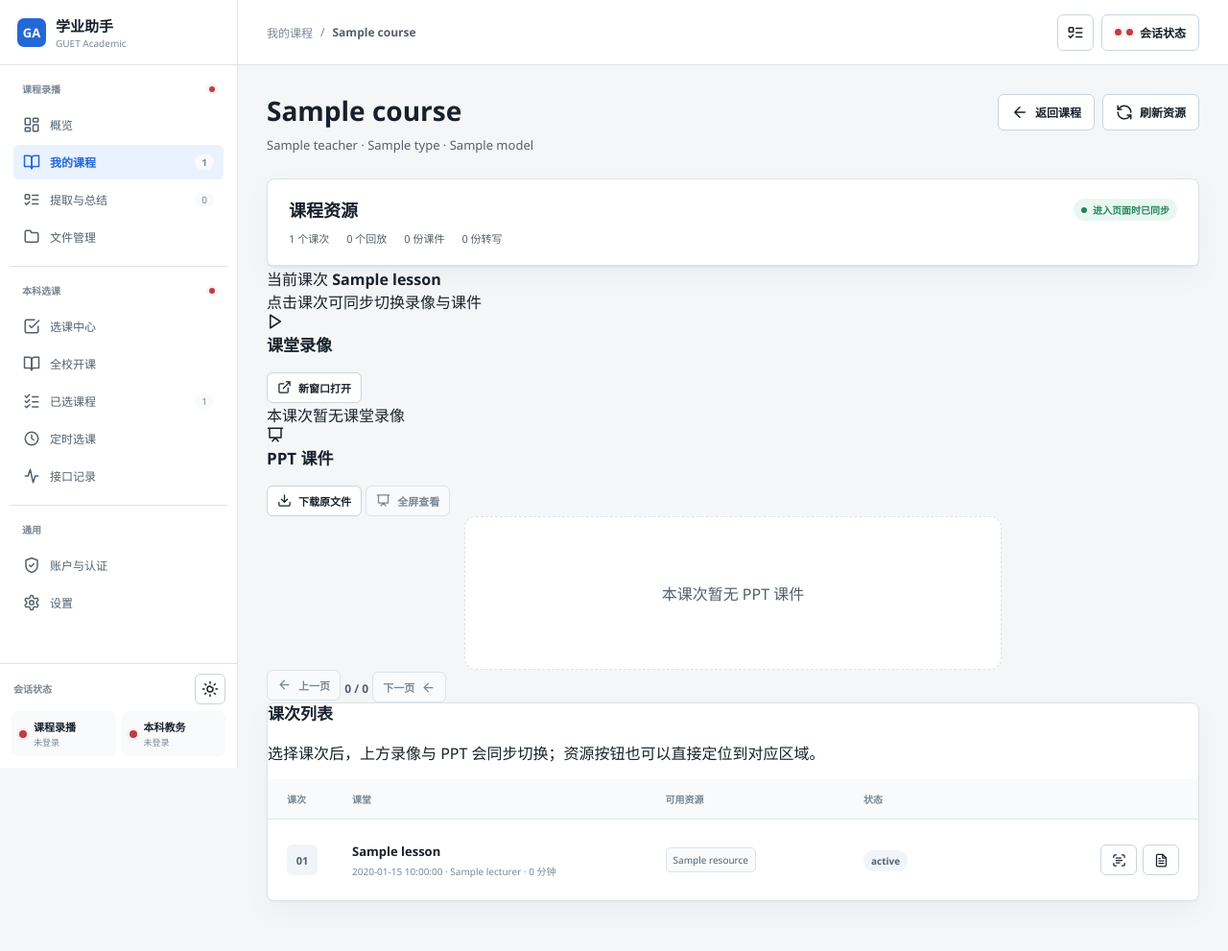
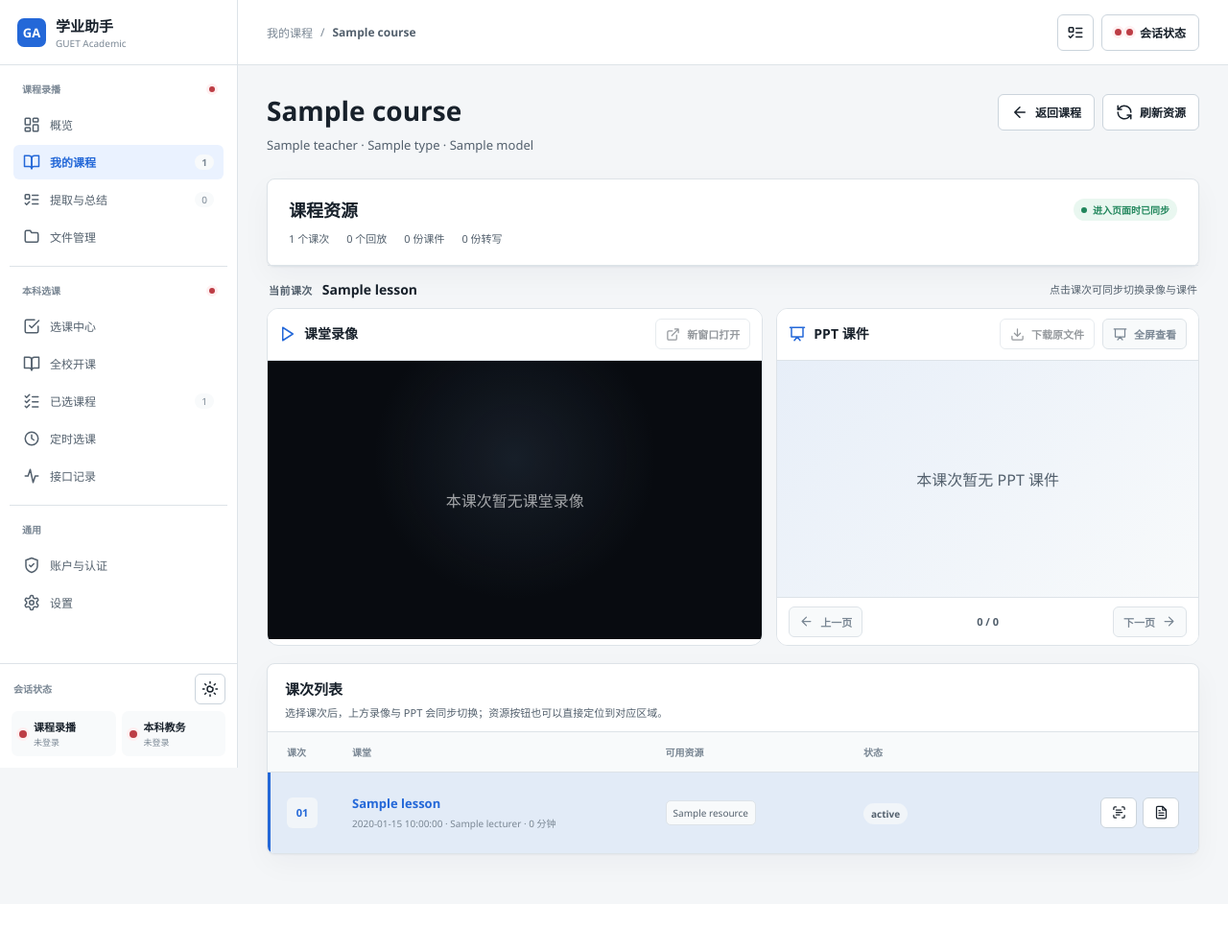
Before and after one commit to Yiyue345/fuckclassroom, a FastAPI app: template templates/course_detail.html in a window 1280 px wide. Shown: the whole page at 96% size. After the commit the page ends 912 px from the top, so only its background shows below. Run offline with FastAPI, Linux system fonts and the light colour scheme; the template is opened without the code that fills it: most values are stand-ins (such as "Sample title", 1, 10 or a date in 2020); some libraries are stand-ins or nearby versions.

Commit message:
style: polish unified course media workspace

```diff
--- a/static/course_media.css
+++ b/static/course_media.css
@@ -1,204 +1,207 @@
-.media-trigger {
-  appearance: none;
-  font: inherit;
-  cursor: pointer;
+.course-summary-surface {
+  margin-bottom: 14px;
 }
 
-button.resource-chip.media-trigger {
-  background: var(--surface-subtle, transparent);
-  color: var(--text-soft, inherit);
+.course-media-workspace {
+  margin-bottom: 18px;
 }
 
-button.resource-chip.media-trigger:hover {
-  border-color: var(--primary, currentColor);
-  color: var(--primary, currentColor);
+.course-media-context {
+  display: flex;
+  align-items: center;
+  justify-content: space-between;
+  gap: 16px;
+  margin-bottom: 10px;
+  padding: 0 2px;
 }
 
-body.media-dialog-open {
-  overflow: hidden;
+.course-media-context > div {
+  display: flex;
+  align-items: baseline;
+  gap: 10px;
+  min-width: 0;
 }
 
-.course-media-modal {
-  position: fixed;
-  inset: 0;
-  z-index: 1200;
-  display: grid;
-  place-items: center;
-  padding: 20px;
-  background: rgba(8, 12, 20, 0.72);
-  backdrop-filter: blur(8px);
+.course-media-context-label {
+  flex: 0 0 auto;
+  color: var(--text-soft);
+  font-size: 11px;
+  font-weight: 700;
+  letter-spacing: 0.04em;
 }
 
-.course-media-modal.hidden {
-  display: none;
-}
-
-.course-media-panel {
-  width: min(1180px, 96vw);
-  max-height: 94vh;
+.course-media-context strong {
+  min-width: 0;
   overflow: hidden;
-  border: 1px solid var(--border, #d9dde5);
-  border-radius: 16px;
-  background: var(--surface, #fff);
-  color: var(--text, #151821);
-  box-shadow: 0 24px 80px rgba(0, 0, 0, 0.36);
-}
-
-.course-media-header,
-.ppt-toolbar {
-  display: flex;
-  align-items: center;
-  gap: 10px;
-  min-height: 54px;
-  padding: 10px 14px;
-  border-bottom: 1px solid var(--border, #d9dde5);
-  background: var(--surface, #fff);
-}
-
-.course-media-header h2 {
-  min-width: 0;
-  margin: 0;
-  font-size: 15px;
-  line-height: 1.35;
-  overflow: hidden;
+  color: var(--text);
+  font-size: 14px;
   text-overflow: ellipsis;
   white-space: nowrap;
 }
 
-.course-media-header .media-spacer,
-.ppt-toolbar .media-spacer {
-  flex: 1;
+.course-media-hint {
+  flex: 0 0 auto;
+  color: var(--text-soft);
+  font-size: 11px;
 }
 
-.video-viewer-panel {
-  width: min(1100px, 96vw);
+.course-media-grid {
+  display: grid;
+  grid-template-columns: minmax(0, 1.08fr) minmax(360px, 0.92fr);
+  gap: 14px;
+  align-items: stretch;
 }
 
-.video-viewer-body {
+.course-media-card {
+  min-width: 0;
+  overflow: hidden;
+  border: 1px solid var(--border);
+  border-radius: 12px;
+  background: var(--surface);
+  box-shadow: var(--shadow-sm);
+}
+
+.course-media-card-header {
+  display: flex;
+  align-items: center;
+  justify-content: space-between;
+  gap: 12px;
+  min-height: 54px;
+  padding: 10px 12px;
+  border-bottom: 1px solid var(--border);
+  background: var(--surface);
+}
+
+.course-media-card-title,
+.course-media-card-actions {
+  display: flex;
+  align-items: center;
+  gap: 8px;
+}
+
+.course-media-card-title {
+  min-width: 0;
+}
+
+.course-media-card-title > .icon {
+  flex: 0 0 auto;
+  color: var(--primary);
+}
+
+.course-media-card-title h2 {
+  margin: 0;
+  color: var(--text);
+  font-size: 14px;
+  line-height: 1.3;
+}
+
+.course-media-card-actions {
+  flex: 0 0 auto;
+}
+
+.btn.disabled,
+.btn[aria-disabled="true"] {
+  pointer-events: none;
+  opacity: 0.46;
+}
+
+.inline-video-stage,
+.inline-ppt-stage {
+  position: relative;
   display: grid;
   place-items: center;
-  min-height: 280px;
-  background: #05070a;
+  width: 100%;
+  aspect-ratio: 16 / 9;
+  overflow: hidden;
 }
 
-.video-viewer-body video {
+.inline-video-stage {
+  background:
+    radial-gradient(circle at 50% 35%, rgba(76, 98, 126, 0.22), transparent 46%),
+    #080b10;
+}
+
+.inline-video-stage video {
   display: block;
   width: 100%;
-  max-height: calc(94vh - 56px);
+  height: 100%;
   background: #000;
+  object-fit: contain;
 }
 
-.ppt-viewer-panel {
-  display: grid;
-  grid-template-rows: auto auto minmax(0, 1fr);
-  width: min(1380px, 98vw);
-  height: min(920px, 96vh);
+.inline-video-stage video.hidden {
+  display: none;
 }
 
-.ppt-toolbar {
-  min-height: 44px;
-  padding-block: 7px;
+.course-media-empty,
+.ppt-status {
+  display: grid;
+  place-items: center;
+  align-content: center;
+  gap: 7px;
+  width: 100%;
+  height: 100%;
+  padding: 24px;
+  color: var(--text-soft);
+  text-align: center;
 }
 
-.ppt-counter {
-  min-width: 72px;
-  text-align: center;
-  color: var(--text-soft, #687080);
-  font-variant-numeric: tabular-nums;
-  font-size: 12px;
-  font-weight: 700;
+.course-media-empty {
+  color: rgba(255, 255, 255, 0.62);
 }
 
-.ppt-viewer-body {
-  display: grid;
-  grid-template-columns: 154px minmax(0, 1fr);
-  min-height: 0;
-  background: var(--surface-subtle, #f3f5f8);
+.course-media-empty .icon,
+.ppt-status .icon {
+  width: 28px;
+  height: 28px;
+  margin-bottom: 3px;
+  opacity: 0.72;
 }
 
-.ppt-thumbnails {
-  overflow: auto;
-  padding: 12px;
-  border-right: 1px solid var(--border, #d9dde5);
-  background: var(--surface, #fff);
+.course-media-empty strong,
+.ppt-status strong {
+  color: inherit;
+  font-size: 13px;
 }
 
-.ppt-thumbnail {
-  position: relative;
-  display: block;
-  width: 100%;
-  margin: 0 0 10px;
-  padding: 4px;
-  border: 1px solid var(--border, #d9dde5);
-  border-radius: 8px;
-  background: #fff;
-  cursor: pointer;
-  transition: border-color 120ms ease, box-shadow 120ms ease;
+.course-media-empty span,
+.ppt-status span {
+  font-size: 11px;
 }
 
-.ppt-thumbnail:hover,
-.ppt-thumbnail.active {
-  border-color: var(--primary, #4f6bed);
-  box-shadow: 0 0 0 2px color-mix(in srgb, var(--primary, #4f6bed) 18%, transparent);
+.course-media-empty.hidden,
+.ppt-status.hidden {
+  display: none;
 }
 
-.ppt-thumbnail svg {
-  display: block;
-  width: 100%;
-  height: auto;
-  aspect-ratio: 16 / 9;
-  background: #fff;
-}
-
-.ppt-thumbnail > span {
-  position: absolute;
-  right: 6px;
-  bottom: 5px;
-  display: grid;
-  place-items: center;
-  min-width: 22px;
-  height: 22px;
-  padding: 0 5px;
-  border-radius: 999px;
-  background: rgba(12, 16, 24, 0.72);
-  color: #fff;
-  font-size: 10px;
-  font-weight: 700;
-}
-
-.ppt-stage-wrap {
-  position: relative;
-  min-width: 0;
+.inline-ppt-stage {
   min-height: 0;
-  overflow: auto;
-  padding: 20px;
-}
-
-.ppt-stage {
-  display: grid;
-  place-items: center;
-  min-width: 100%;
-  min-height: 100%;
+  background:
+    linear-gradient(135deg, color-mix(in srgb, var(--surface-subtle) 92%, var(--primary) 8%), var(--surface-subtle));
 }
 
 .ppt-slide-page {
   display: none;
-  width: min(100%, 1120px);
+  place-items: center;
+  width: 100%;
+  height: 100%;
+  min-width: 0;
+  min-height: 0;
+  padding: 10px;
 }
 
 .ppt-slide-page.active {
-  display: block;
+  display: grid;
 }
 
 .ppt-slide-svg {
   display: block;
   width: 100%;
-  height: auto;
-  max-height: calc(96vh - 150px);
-  margin: auto;
+  height: 100%;
+  max-width: 100%;
+  max-height: 100%;
   background: #fff;
-  border-radius: 4px;
-  box-shadow: 0 12px 36px rgba(0, 0, 0, 0.18);
+  box-shadow: 0 8px 26px rgba(10, 20, 36, 0.14);
 }
 
 .ppt-text-box {
@@ -222,80 +225,218 @@ body.media-dialog-open {
 }
 
 .ppt-status {
+  min-height: 150px;
+  color: var(--text-soft);
+}
+
+.ppt-status.loading {
+  color: var(--primary);
+}
+
+.ppt-status.error {
+  color: var(--red, #b13636);
+}
+
+.inline-ppt-toolbar {
   display: grid;
-  place-items: center;
-  width: min(560px, 90%);
-  min-height: 160px;
-  margin: auto;
-  padding: 24px;
-  border: 1px dashed var(--border, #d9dde5);
-  border-radius: 12px;
-  background: var(--surface, #fff);
-  color: var(--text-soft, #687080);
+  grid-template-columns: 1fr auto 1fr;
+  align-items: center;
+  gap: 8px;
+  min-height: 50px;
+  padding: 8px 12px;
+  border-top: 1px solid var(--border);
+  background: var(--surface);
+}
+
+.inline-ppt-toolbar > :first-child {
+  justify-self: start;
+}
+
+.inline-ppt-toolbar > :last-child {
+  justify-self: end;
+}
+
+.ppt-counter {
+  min-width: 70px;
+  color: var(--text-soft);
+  font-size: 11px;
+  font-variant-numeric: tabular-nums;
+  font-weight: 700;
   text-align: center;
 }
 
-.ppt-status.error {
-  border-color: color-mix(in srgb, #d84b4b 45%, var(--border, #d9dde5));
-  color: #b13636;
+.next-icon {
+  transform: rotate(180deg);
 }
 
-.ppt-status.hidden {
-  display: none;
-}
-
-.ppt-viewer-panel:fullscreen {
+.course-ppt-card:fullscreen {
+  display: grid;
+  grid-template-rows: auto minmax(0, 1fr) auto;
   width: 100vw;
   height: 100vh;
+  max-width: none;
   max-height: none;
   border: 0;
   border-radius: 0;
+  background: var(--surface-subtle);
+}
+
+.course-ppt-card:fullscreen .course-media-card-header {
+  min-height: 58px;
+}
+
+.course-ppt-card:fullscreen .inline-ppt-stage {
+  width: 100%;
+  height: 100%;
+  min-height: 0;
+  aspect-ratio: auto;
+  padding: 20px;
+}
+
+.course-ppt-card:fullscreen .ppt-slide-page {
+  padding: 0;
+}
+
+.course-ppt-card:fullscreen .ppt-slide-svg {
+  width: 100%;
+  height: 100%;
+  object-fit: contain;
+  box-shadow: 0 14px 46px rgba(10, 20, 36, 0.2);
+}
+
+.media-trigger {
+  appearance: none;
+  font: inherit;
+  cursor: pointer;
+}
+
+button.resource-chip.media-trigger {
+  background: var(--surface-subtle, transparent);
+  color: var(--text-soft, inherit);
+}
+
+button.resource-chip.media-trigger:hover {
+  border-color: var(--primary);
+  color: var(--primary);
+}
+
+.course-lessons-surface {
+  overflow: hidden;
+}
+
+.course-lessons-heading {
+  display: flex;
+  align-items: center;
+  justify-content: space-between;
+  gap: 16px;
+  padding: 16px 18px 12px;
+  border-bottom: 1px solid var(--border);
+}
+
+.course-lessons-heading h2 {
+  margin: 0;
+  font-size: 15px;
+}
+
+.course-lessons-heading p {
+  margin: 5px 0 0;
+  color: var(--text-soft);
+  font-size: 11px;
+}
+
+.course-media-lesson-list {
+  border-top: 0;
+}
+
+.course-lesson-row {
+  position: relative;
+  cursor: pointer;
+  transition: background-color 120ms ease, box-shadow 120ms ease;
+}
+
+.course-lesson-row:hover {
+  background: color-mix(in srgb, var(--surface-hover) 76%, var(--primary) 4%);
+}
+
+.course-lesson-row.selected {
+  background: color-mix(in srgb, var(--surface-hover) 78%, var(--primary) 8%);
+  box-shadow: inset 3px 0 0 var(--primary);
+}
+
+.course-lesson-row.selected .lesson-number,
+.course-lesson-row.selected .row-title {
+  color: var(--primary);
+}
+
+.course-lesson-row:focus-visible {
+  z-index: 1;
+  outline: 2px solid color-mix(in srgb, var(--primary) 66%, transparent);
+  outline-offset: -2px;
+}
+
+.course-play-button {
+  color: var(--primary);
+}
+
+@media (max-width: 1180px) {
+  .course-media-grid {
+    grid-template-columns: 1fr;
+  }
+
+  .course-video-card,
+  .course-ppt-card {
+    width: 100%;
+  }
+
+  .inline-video-stage,
+  .inline-ppt-stage {
+    max-height: 66vh;
+  }
 }
 
 @media (max-width: 760px) {
-  .course-media-modal {
-    padding: 0;
+  .course-media-context {
+    align-items: flex-start;
+    flex-direction: column;
+    gap: 4px;
   }
 
-  .course-media-panel,
-  .ppt-viewer-panel,
-  .video-viewer-panel {
-    width: 100vw;
-    height: 100dvh;
-    max-height: none;
-    border: 0;
-    border-radius: 0;
+  .course-media-context > div {
+    width: 100%;
   }
 
-  .ppt-viewer-body {
-    grid-template-columns: 1fr;
-    grid-template-rows: auto minmax(0, 1fr);
+  .course-media-hint {
+    white-space: normal;
   }
 
-  .ppt-thumbnails {
-    display: flex;
-    gap: 8px;
-    overflow-x: auto;
-    padding: 8px;
-    border-right: 0;
-    border-bottom: 1px solid var(--border, #d9dde5);
+  .course-media-card-header {
+    align-items: flex-start;
+    flex-wrap: wrap;
   }
 
-  .ppt-thumbnail {
-    flex: 0 0 108px;
-    margin: 0;
+  .course-media-card-actions {
+    width: 100%;
   }
 
-  .ppt-stage-wrap {
-    padding: 10px;
+  .course-media-card-actions .btn {
+    flex: 1;
+    justify-content: center;
   }
 
-  .ppt-slide-svg {
-    max-height: calc(100dvh - 190px);
+  .inline-video-stage,
+  .inline-ppt-stage {
+    aspect-ratio: 16 / 10;
   }
 
-  .course-media-header .btn:not(.icon-only) span,
-  .ppt-toolbar .btn:not(.icon-only) span {
-    display: none;
+  .inline-ppt-toolbar {
+    padding-inline: 8px;
+  }
+
+  .course-lessons-heading {
+    padding-inline: 12px;
+  }
+
+  .course-ppt-card:fullscreen .inline-ppt-stage {
+    padding: 8px;
   }
 }
```
